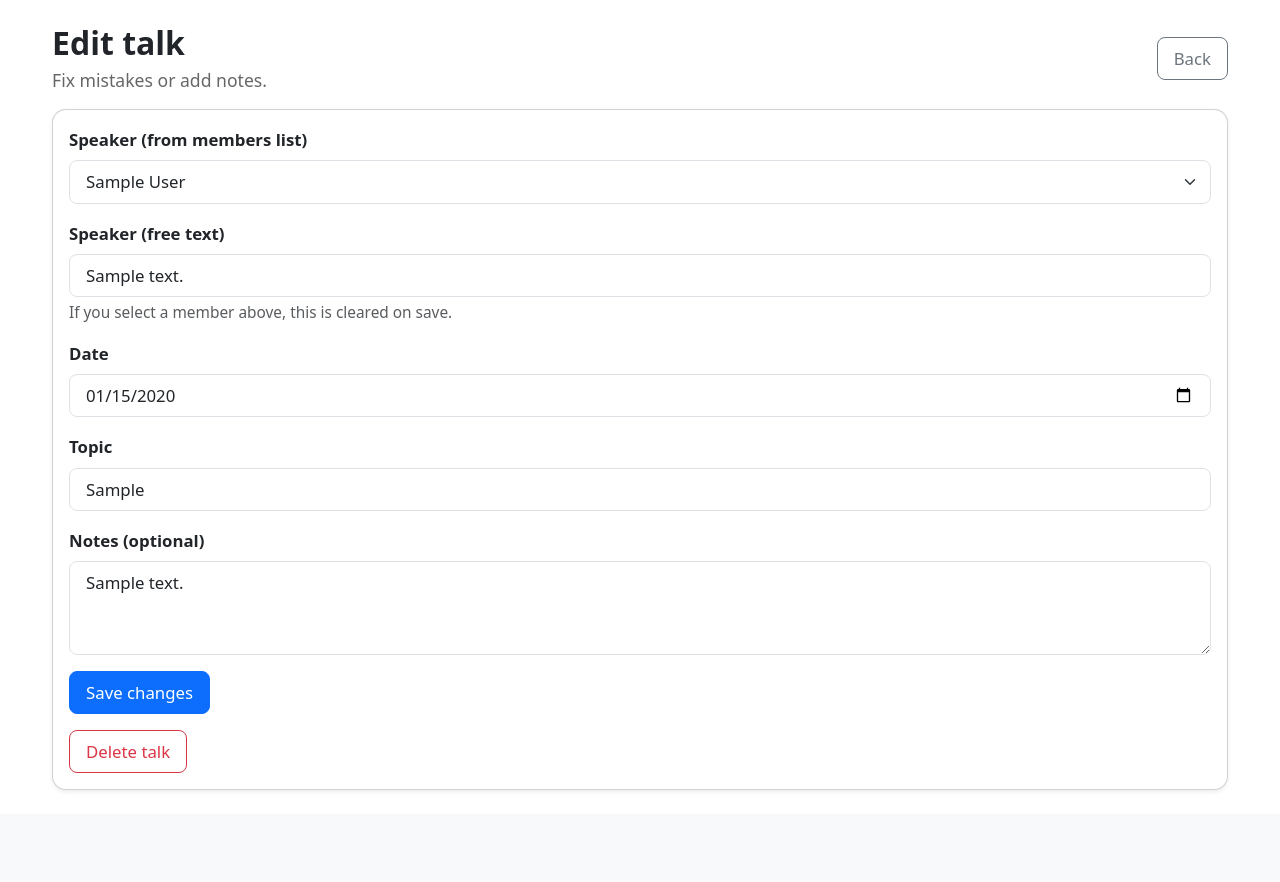
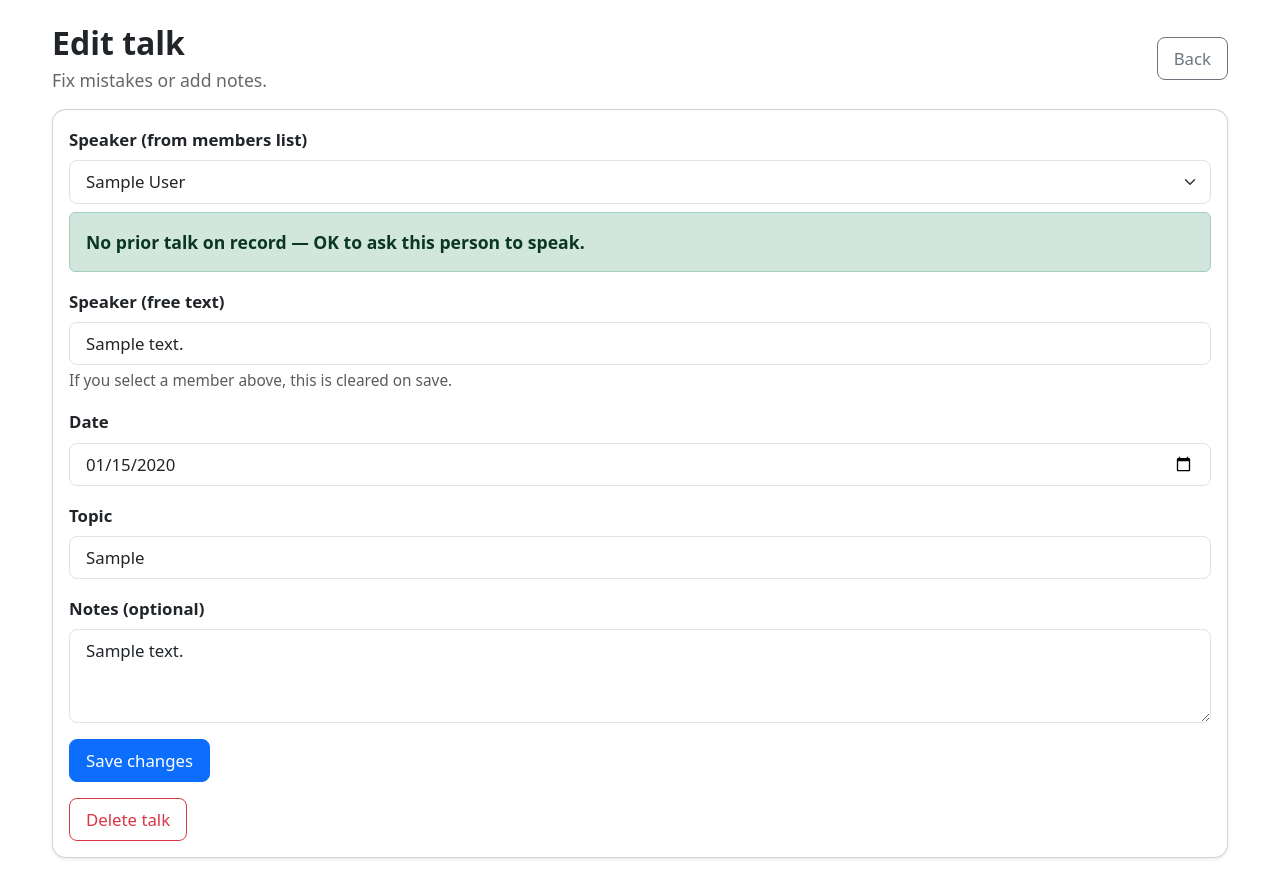
Before and after one commit to alexanderrichhunt-creator/branch-secretary-tool, a Flask app: page /talks/1/edit in a window 1280 px wide. Shown: the part 58-940 px from the top of the page. Before the commit the page ends 848 px from the top, so only its background shows below. Run offline with Flask 3, Linux system fonts and the light colour scheme; a user stored in the database is signed in; tables that the repository leaves empty hold one stand-in row (values such as "Sample post").

Commit message:
Show talk spacing alerts when selecting a speaker
Co-authored-by: Cursor <cursoragent@cursor.com>

```diff
--- a/app/routes.py
+++ b/app/routes.py
@@ -275,12 +275,37 @@ def add_member():
     return redirect(url_for("main.members"))
 
 
+def _member_talk_recency(exclude_talk_id: int | None = None) -> dict[str, dict]:
+    """Last talk date per member for scheduling hints on the talks form."""
+    from sqlalchemy import func
+
+    today = date.today()
+    q = db.session.query(Talk.member_id, func.max(Talk.talk_date)).filter(Talk.member_id.isnot(None))
+    if exclude_talk_id:
+        q = q.filter(Talk.id != exclude_talk_id)
+    rows = q.group_by(Talk.member_id).all()
+    out: dict[str, dict] = {}
+    for member_id, last_talk in rows:
+        if not member_id or not last_talk:
+            continue
+        out[str(member_id)] = {
+            "last_talk_date": last_talk.isoformat(),
+            "days_since": (today - last_talk).days,
+        }
+    return out
+
+
 @main_bp.get("/talks")
 @login_required
 def talks():
     talks = Talk.query.order_by(Talk.talk_date.desc()).limit(200).all()
     members = Member.query.order_by(Member.full_name.asc()).all()
-    return render_template("talks.html", talks=talks, members=members)
+    return render_template(
+        "talks.html",
+        talks=talks,
+        members=members,
+        member_talk_recency=_member_talk_recency(),
+    )
 
 
 @main_bp.post("/talks/add")
@@ -317,7 +342,12 @@ def add_talk():
 def edit_talk(talk_id: int):
     talk = Talk.query.get_or_404(talk_id)
     members = Member.query.order_by(Member.full_name.asc()).all()
-    return render_template("talk_edit.html", talk=talk, members=members)
+    return render_template(
+        "talk_edit.html",
+        talk=talk,
+        members=members,
+        member_talk_recency=_member_talk_recency(exclude_talk_id=talk.id),
+    )
 
 
 @main_bp.post("/talks/<int:talk_id>/edit")
--- a/app/static/app.css
+++ b/app/static/app.css
@@ -90,3 +90,7 @@ body {
   padding-top: 0.65rem;
   border-top: 1px dashed rgba(0, 0, 0, 0.1);
 }
+
+#speaker-recency-alert {
+  font-weight: 600;
+}
--- /dev/null
+++ b/app/static/talk-recency.js
@@ -0,0 +1,85 @@
+(function () {
+  const select = document.getElementById("member_id");
+  const alertEl = document.getElementById("speaker-recency-alert");
+  const dataEl = document.getElementById("member-talk-recency-data");
+  if (!select || !alertEl || !dataEl) return;
+
+  let recency = {};
+  try {
+    recency = JSON.parse(dataEl.textContent || "{}");
+  } catch (e) {
+    return;
+  }
+
+  // Match dashboard: ~6 months = 183 days; ~3 months = 92 days.
+  const RED_MAX_DAYS = 92;
+  const YELLOW_MAX_DAYS = 183;
+
+  function formatTimeAgo(days) {
+    if (days <= 0) return "today";
+    if (days === 1) return "1 day ago";
+    if (days < 45) return days + " days ago";
+    const months = Math.round(days / 30.44);
+    if (months === 1) return "about 1 month ago";
+    return "about " + months + " months ago";
+  }
+
+  function formatDate(iso) {
+    const parts = iso.split("-");
+    if (parts.length !== 3) return iso;
+    const d = new Date(Number(parts[0]), Number(parts[1]) - 1, Number(parts[2]));
+    return d.toLocaleDateString(undefined, { month: "short", day: "numeric", year: "numeric" });
+  }
+
+  function showAlert(level, message) {
+    alertEl.className = "alert mt-2 alert-" + level;
+    alertEl.textContent = message;
+    alertEl.classList.remove("d-none");
+  }
+
+  function hideAlert() {
+    alertEl.classList.add("d-none");
+    alertEl.textContent = "";
+  }
+
+  function updateRecencyAlert() {
+    const id = select.value;
+    if (!id) {
+      hideAlert();
+      return;
+    }
+
+    const info = recency[id];
+    if (!info || !info.last_talk_date) {
+      showAlert(
+        "success",
+        "No prior talk on record — OK to ask this person to speak."
+      );
+      return;
+    }
+
+    const days = info.days_since;
+    const when = formatTimeAgo(days);
+    const onDate = formatDate(info.last_talk_date);
+
+    if (days <= RED_MAX_DAYS) {
+      showAlert(
+        "danger",
+        "Last spoke " + when + " (" + onDate + ") — may be too soon to ask again."
+      );
+    } else if (days <= YELLOW_MAX_DAYS) {
+      showAlert(
+        "warning",
+        "Last spoke " + when + " (" + onDate + ") — consider waiting a bit longer if you can."
+      );
+    } else {
+      showAlert(
+        "success",
+        "Last spoke " + when + " (" + onDate + ") — good spacing; OK to schedule."
+      );
+    }
+  }
+
+  select.addEventListener("change", updateRecencyAlert);
+  updateRecencyAlert();
+})();
--- a/app/templates/talk_edit.html
+++ b/app/templates/talk_edit.html
@@ -19,6 +19,7 @@
             <option value="{{ m.id }}" {% if m.id == talk.member_id %}selected{% endif %}>{{ m.full_name }}</option>
           {% endfor %}
         </select>
+        <div id="speaker-recency-alert" class="alert mt-2 d-none" role="alert" aria-live="polite"></div>
       </div>
       <div class="mb-3">
         <label class="form-label big-label" for="speaker_text">Speaker (free text)</label>
@@ -47,3 +48,8 @@
   </div>
 </div>
 {% endblock %}
+
+{% block scripts %}
+<script type="application/json" id="member-talk-recency-data">{{ member_talk_recency | tojson }}</script>
+<script src="{{ url_for('static', filename='talk-recency.js') }}"></script>
+{% endblock %}
--- a/app/templates/talks.html
+++ b/app/templates/talks.html
@@ -23,6 +23,7 @@
                 <option value="{{ m.id }}">{{ m.full_name }}</option>
               {% endfor %}
             </select>
+            <div id="speaker-recency-alert" class="alert mt-2 d-none" role="alert" aria-live="polite"></div>
             <div class="form-text">Leave on “None” if the speaker is not in your members list.</div>
           </div>
           <div class="mb-3">
@@ -125,4 +126,6 @@
     }
   })();
 </script>
+<script type="application/json" id="member-talk-recency-data">{{ member_talk_recency | tojson }}</script>
+<script src="{{ url_for('static', filename='talk-recency.js') }}"></script>
 {% endblock %}
```
